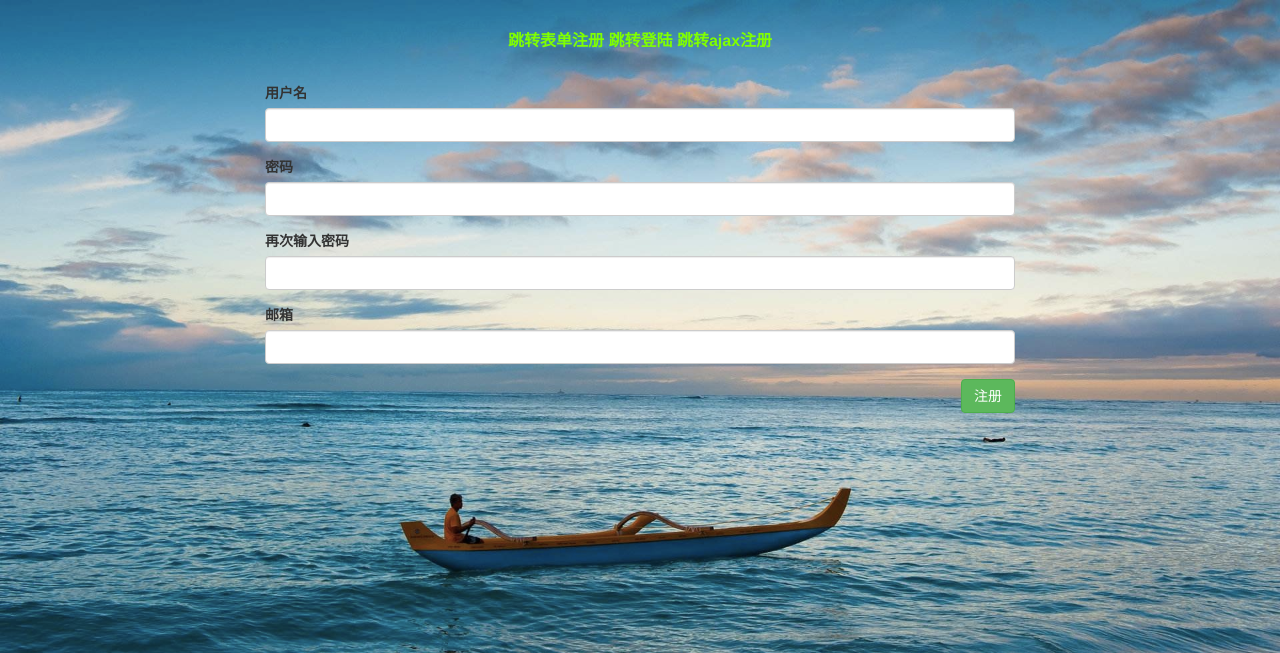
After one commit to 1031089692/site, a Django app: page /ajax_reg/ in a window 1280 px wide. The commit adds this page. Shown: the top 653 px of the page. Run offline with Django 3.2, Linux system fonts and the light colour scheme; some libraries are stand-ins or nearby versions.

Commit message:
ajax注册，验证两次密码输入是否一致时还有问题。

```diff
--- a/login/urls.py
+++ b/login/urls.py
@@ -14,7 +14,7 @@ Including another URLconf
     2. Add a URL to urlpatterns:  path('blog/', include('blog.urls'))
 """
 from django.contrib import admin
-from django.urls import path,re_path
+from django.urls import path, re_path
 from test_app import views
 
 urlpatterns = [
@@ -23,10 +23,11 @@ urlpatterns = [
     path('login/', views.login),
     path('index/', views.index, name='shouye'),
     path('error/', views.error),
-    re_path('del_order/(\d+)', views.del_order, name='shanchu'),
-    re_path('edit_order/(\d+)', views.edit_order, name='bianji'),
+    re_path('del_order/(\\d+)', views.del_order, name='shanchu'),
+    re_path('edit_order/(\\d+)', views.edit_order, name='bianji'),
     path('add_order/', views.add_order, name='zengjia'),
-    re_path('del_ajax_order/(\d+)', views.del_ajax_order),
+    re_path('del_ajax_order/(\\d+)', views.del_ajax_order),
     path('reg/', views.reg),
-    path('get_valid_img/', views.get_valid_img)
+    path('get_valid_img/', views.get_valid_img),
+    path('ajax_reg/', views.ajax_reg)
 ]
--- /dev/null
+++ b/templates/ajax_reg.html
@@ -0,0 +1,90 @@
+<!DOCTYPE html>
+<html lang="en">
+<head>
+    <meta charset="UTF-8">
+    <title>ajax注册</title>
+    <link rel="stylesheet" href="https://cdn.jsdelivr.net/npm/bootstrap@3.3.7/dist/css/bootstrap.min.css" integrity="sha384-BVYiiSIFeK1dGmJRAkycuHAHRg32OmUcww7on3RYdg4Va+PmSTsz/K68vbdEjh4u" crossorigin="anonymous">
+        <style>
+        {% load staticfiles %}
+        .text, .text2, .text3{
+            color: chartreuse !important;
+        }
+        .error{
+            color: red;
+        }
+        .header{
+            text-align: center;
+            font-size: 16px;
+            font-weight: bold;
+            padding: 30px 20px 0 20px;
+        }
+        .null_box{
+            height: 30px;
+            width: max-content;
+        }
+        body{
+            background-image: url('{% static 'img/hc.png' %}');
+            background-size: cover;
+        }
+
+    </style>
+</head>
+<body>
+    <div class="header">
+        <a href="/reg/"><sapn class="text">跳转表单注册</sapn></a>
+        <a href="/login/"><sapn class="text2">跳转登陆</sapn></a>
+        <a href="/ajax_reg/"><sapn class="text3">跳转ajax注册</sapn></a>
+    </div>
+    <div class="null_box"></div>
+
+        <div class="container">
+        <div class="row">
+            <div class = "col-md-8 col-md-offset-2">
+                <form action="" method="post" >
+                    {% csrf_token %}
+                    {% for field in form %}
+                        <div class="form-group">
+                            <label for="">{{ field.label }}</label>
+                                {{ field}}
+                        <span class="error pull-right"></span>
+                        </div>
+                    {% endfor %}
+                    <input type="submit" class="btn btn-success pull-right reg_btn" value="注册">
+                </form>
+            </div>
+        </div>
+    </div>
+    <script src="/static/js/jquery-3.4.1.js"></script>
+    <script>
+        $(".reg_btn").click(function () {
+            $.ajax({
+                url:"/ajax_reg/",
+                type:"post",
+                data:{
+                    user:$("#id_user").val(),
+                    pwd:$("#id_pwd").val(),
+                    r_pwd:$("#id_r_pwd").val(),
+                    email:$("#id_email").val(),
+                    csrfmiddlewaretoken: $("[name='csrfmiddlewaretoken']").val()
+                },
+                success:function (response) {
+                    var res = JSON.parse(response);
+                    if (res.user){
+                        //登录成功
+                        location.href="/login/"
+                    }
+                    else {
+                        //清除错误
+                        $(".error").html("");
+                        //展示新的错误
+                        $.each(res.data,function (i,j) {
+                        $("#id_"+i).next().html(j[0]).css("color","red").parent().addClass()
+                    })
+                    }
+
+                }
+            })
+        })
+    </script>
+</body>
+</html>
--- a/templates/test_login.html
+++ b/templates/test_login.html
@@ -10,7 +10,7 @@
     <link rel="stylesheet" href="{% static 'img/bc.jpg' %}">
 
 </head>
-<body>
+<body >
     <div class="container">
         <img src="/static/img/bc.jpg" alt="">
         <div class="panel">
--- a/test_app/views.py
+++ b/test_app/views.py
@@ -3,41 +3,28 @@ from test_app.models import *
 from django.core.paginator import Paginator, EmptyPage
 from django.urls import reverse
 from django.forms import widgets
-from django.core.exceptions import NON_FIELD_ERRORS, ValidationError
+from django.core.exceptions import ValidationError
 from django import forms
 from PIL import Image, ImageDraw, ImageFont
 from io import BytesIO
+from django.http import JsonResponse
 # Create your views here.
 import json
 import random
-import time
+import re
 
 
 class UserForm(forms.Form):
-    msg = {
-        "required": "该字段不能为空"
-    }
-    user = forms.CharField(
-        min_length=5,
-        label="用户名",
-        error_messages=msg,
-        widget=widgets.TextInput(attrs={"class": "form-control"})
-    )
-    pwd = forms.CharField(
-        label="密码",
-        error_messages=msg,
-        widget=widgets.PasswordInput(attrs={"class": "form-control"})
-    )
-    r_pwd = forms.CharField(
-        label="再次输入密码",
-        error_messages=msg,
-        widget=widgets.PasswordInput(attrs={"class": "form-control"})
-    )
-    email = forms.EmailField(
-        label="邮箱",
-        error_messages={"invalid": "邮箱格式错误"},
-        widget=widgets.EmailInput(attrs={"class": "form-control"})
-    )
+    msg = {"required": "该字段不能为空"}
+    user = forms.CharField(min_length=5, label="用户名", error_messages=msg, )
+    pwd = forms.CharField(label="密码", error_messages=msg, widget=widgets.PasswordInput())
+    r_pwd = forms.CharField(label="再次输入密码", error_messages=msg, widget=widgets.PasswordInput())
+    email = forms.EmailField(label="邮箱", error_messages={"invalid": "邮箱格式错误"},)
+
+    def __init__(self, *args, **kwargs):
+        super().__init__(*args, **kwargs)
+        for filed in self.fields.values():
+            filed.widget.attrs.update({"class": "form-control"})
 
     def clean_user(self):
         val = self.cleaned_data.get("user")
@@ -50,19 +37,23 @@ class UserForm(forms.Form):
     def clean_pwd(self):
         val = self.cleaned_data.get("pwd")
         if val.isdigit():
-            raise ValidationError("密码不能是纯数字")
+            raise ValidationError("密码不能是纯数字v")
         else:
             return val
+
+    def clean_email(self):
+        val = self.cleaned_data.get("email")
+        if re.search('\\w[-\\w.+]*@([A-Za-z0-9][-A-Za-z0-9]+\\.)+[A-Za-z]{2,14}', val):   # 凡是\都换成\\
+            return val
+        else:
+            raise ValidationError("邮箱格式错误")
 
     def clean(self):
         pwd = self.cleaned_data.get("pwd")
         r_pwd = self.cleaned_data.get("r_pwd")
 
-        if pwd and r_pwd:
-            if pwd == r_pwd:
-                return self.cleaned_data
-            else:
-                raise ValidationError("两次密码输入不一致")
+        if pwd and r_pwd and pwd != r_pwd:
+            self.add_error("r_pwd", ValidationError("两次密码输入不一致"))
         else:
             return self.cleaned_data
 
@@ -81,6 +72,27 @@ def reg(request):
             if form.errors.get("__all__"):
                 g_error = form.errors.get("__all__")[0]
             return render(request, "form_reg.html", locals())
+
+
+def ajax_reg(request):
+    if request.method == 'GET':
+        form = UserForm()       # 通过form标签渲染html
+        return render(request, "ajax_reg.html", locals())
+    elif request.method == 'POST':
+        try:
+            res = {"user": None, "data": ""}
+            form = UserForm(request.POST)
+            if form.is_valid():
+                UserInfo.objects.create(**form.cleaned_data)
+                res["user"] = form.cleaned_data.get("user")
+                res["data"] = "成功"
+            else:
+                res["data"] = form.errors
+            return HttpResponse(json.dumps(res))
+        except Exception as e:
+            return e
+    else:
+        pass
 
 
 def get_random_color():
```
Also changed, not shown: templates/form_reg.html (+12 -4 lines), templates/index.html (+7 -3 lines), templates/login.html (+27 -10 lines), db.sqlite3, static/img/hc.png (added), static/img/xk.png (added).
